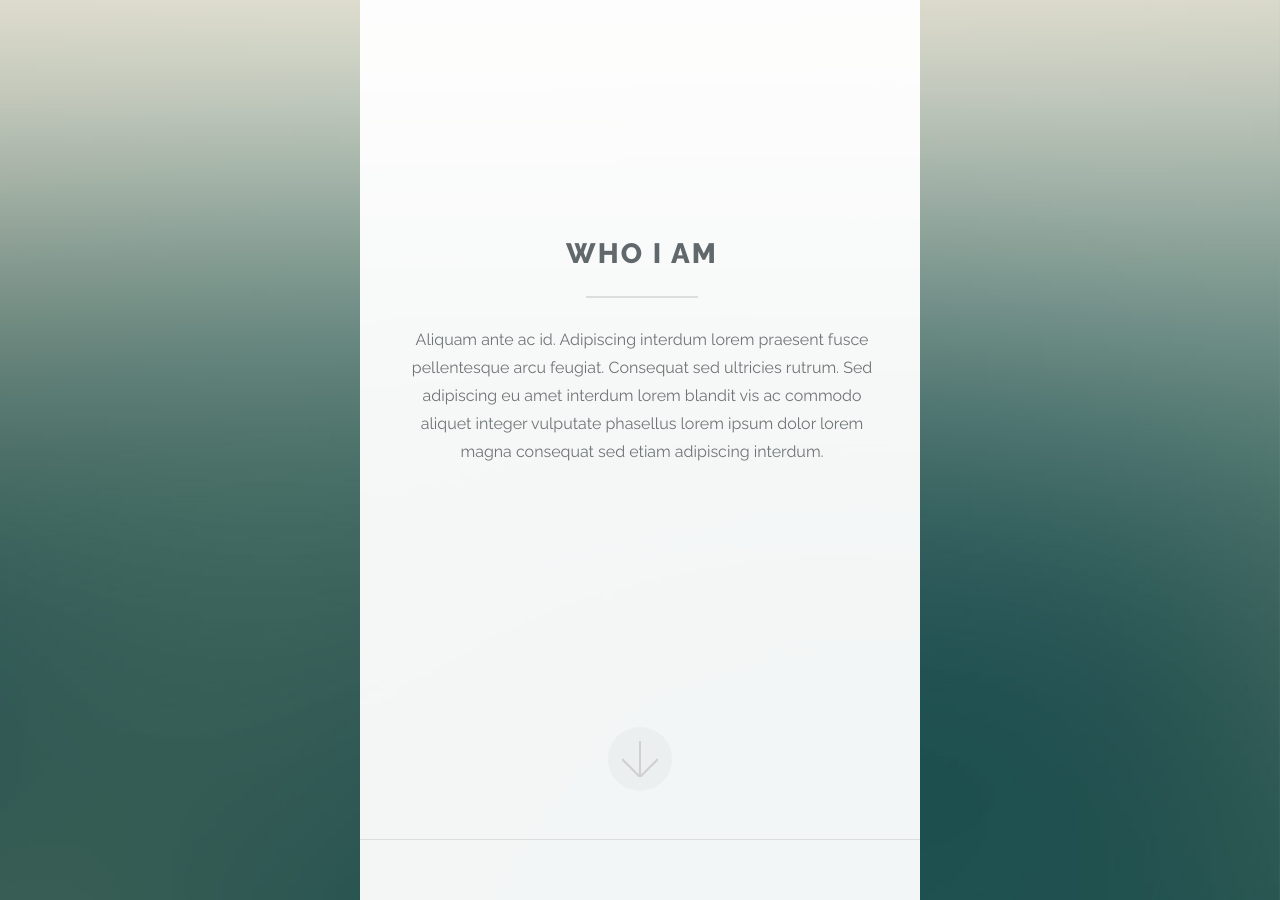
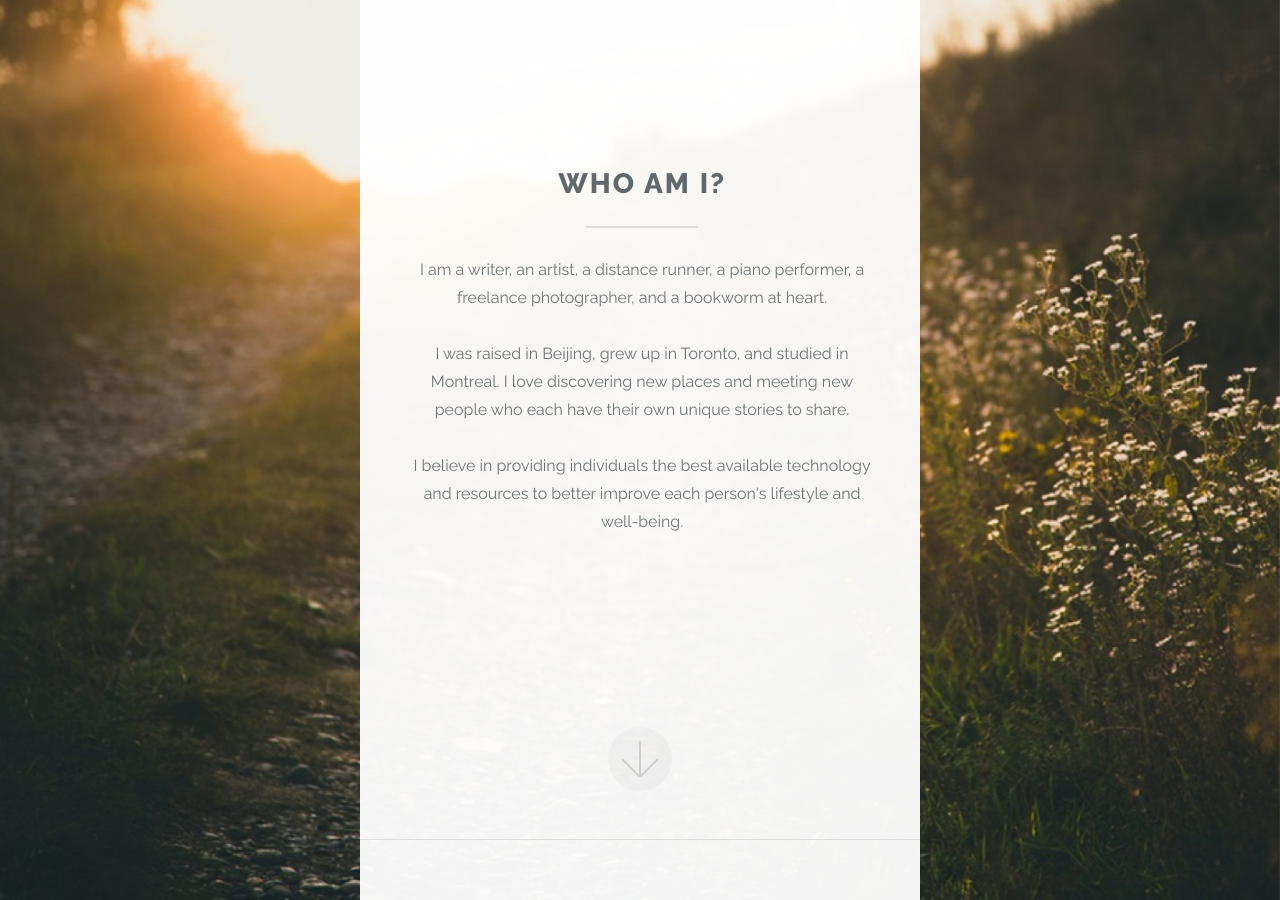
Before and after one commit to em-wang/em-wang.github.io, a Jekyll site: the page built from index.html, in a window 1280 px wide and 900 px high, scrolled down 961 px. Built offline with Jekyll 4.4.1, drawn with Linux system fonts in a browser that asks for light colours; some of the changed text lies outside the part shown.

Commit message:
Publish website

```diff
--- a/_includes/footer.html
+++ b/_includes/footer.html
@@ -19,14 +19,13 @@
         </div>
         <footer>
           <ul class="icons">
-            <li><a href="#" class="icon alt fa-twitter"><span class="label">Twitter</span></a></li>
-            <li><a href="#" class="icon alt fa-facebook"><span class="label">Facebook</span></a></li>
-            <li><a href="#" class="icon alt fa-instagram"><span class="label">Instagram</span></a></li>
-            <li><a href="#" class="icon alt fa-dribbble"><span class="label">Dribbble</span></a></li>
-            <li><a href="#" class="icon alt fa-envelope"><span class="label">Email</span></a></li>
+            <li><a href="https://twitter.com/em_wang" class="icon alt fa-twitter"><span class="label">Twitter</span></a></li>
+            <li><a href="https://www.facebook.com/m.emily.wang" class="icon alt fa-facebook"><span class="label">Facebook</span></a></li>
+            <li><a href="https://www.instagram.com/wang.em/" class="icon alt fa-instagram"><span class="label">Instagram</span></a></li>
+            <li><a href="mailto:emwangm@gmail.com" class="icon alt fa-envelope"><span class="label">Email</span></a></li>
           </ul>
           <ul class="copyright">
-            <li>&copy; Untitled</li><li>Design: <a href="http://html5up.net">HTML5 UP</a></li><li>Demo Images: <a href="http://unsplash.com">Unsplash</a></li>
+            <li>&copy; 2015</li>
           </ul>
         </footer>
       </section>
--- a/_includes/head.html
+++ b/_includes/head.html
@@ -1,5 +1,5 @@
 <head>
-    <title>Highlights by HTML5 UP</title>
+    <title>Emily Wang</title>
     <meta charset="utf-8" />
     <meta name="viewport" content="width=device-width, initial-scale=1" />
     <!--[if lte IE 8]><script src="assets/js/ie/html5shiv.js"></script><![endif]-->
--- a/_includes/header.html
+++ b/_includes/header.html
@@ -1,12 +1,12 @@
 <!-- Header -->
   <section id="header">
     <header class="major">
-      <h1>Highlights</h1>
-      <p>A fun little { responsive } single pager by <a href="http://html5up.net">HTML5 UP</a></p>
+      <h1>Emily Wang</h1>
+      <p>Avid writer. Experienced marketer. Passionate go-getter.</p>
     </header>
     <div class="container">
       <ul class="actions">
-        <li><a href="#one" class="button special scrolly">Begin</a></li>
+        <li><a href="#one" class="button special scrolly">Learn More</a></li>
       </ul>
     </div>
   </section>
--- a/index.html
+++ b/index.html
@@ -8,9 +8,9 @@ layout: default
           <span class="image fit primary"><img src="images/pic01.jpg" alt="" /></span>
           <div class="content">
             <header class="major">
-              <h2>Who I am</h2>
+              <h2>Who am I?</h2>
             </header>
-            <p>Aliquam ante ac id. Adipiscing interdum lorem praesent fusce pellentesque arcu feugiat. Consequat sed ultricies rutrum. Sed adipiscing eu amet interdum lorem blandit vis ac commodo aliquet integer vulputate phasellus lorem ipsum dolor lorem magna consequat sed etiam adipiscing interdum.</p>
+            <p>I am a writer, an artist, a distance runner, a piano performer, a freelance photographer, and a bookworm at heart. <br><br> I was raised in Beijing, grew up in Toronto, and studied in Montreal. I love discovering new places and meeting new people who each have their own unique stories to share. <br><br> I believe in providing individuals the best available technology and resources to better improve each person's lifestyle and well-being.</p>
           </div>
           <a href="#two" class="goto-next scrolly">Next</a>
         </div>
@@ -24,23 +24,23 @@ layout: default
             <header class="major">
               <h2>Stuff I do</h2>
             </header>
-            <p>Consequat sed ultricies rutrum. Sed adipiscing eu amet interdum lorem blandit vis ac commodo aliquet vulputate.</p>
+            <p>I've worked in the CPG industry (RB), in the Non-Profit sector (The Salvation Army, The YMCA) and in the largest international student start-up (AIESEC Inc.).</p>
             <ul class="icons-grid">
               <li>
                 <span class="icon major fa-camera-retro"></span>
-                <h3>Magna Etiam</h3>
+                <h3>I sketch, paint, and take pretty photos.</h3>
               </li>
               <li>
                 <span class="icon major fa-pencil"></span>
-                <h3>Lorem Ipsum</h3>
+                <h3>I write professionally and personally.</h3>
               </li>
               <li>
                 <span class="icon major fa-code"></span>
-                <h3>Nulla Tempus</h3>
+                <h3>I do marketing for some pretty large brands.</h3>
               </li>
               <li>
                 <span class="icon major fa-coffee"></span>
-                <h3>Sed Feugiat</h3>
+                <h3>I am super organized and process oriented.</h3>
               </li>
             </ul>
           </div>
@@ -56,7 +56,7 @@ layout: default
             <header class="major">
               <h2>One more thing</h2>
             </header>
-            <p>Aliquam ante ac id. Adipiscing interdum lorem praesent fusce pellentesque arcu feugiat. Consequat sed ultricies rutrum. Sed adipiscing eu amet interdum lorem blandit vis ac commodo aliquet integer vulputate phasellus lorem ipsum dolor lorem magna consequat sed etiam adipiscing interdum.</p>
+            <p>I'm really good at rhyming and spelling difficult words. I used to compete in a bunch of spelling bees as a kid. </p>
           </div>
           <a href="#footer" class="goto-next scrolly">Next</a>
         </div>
```
Also changed, not shown: other parts of _includes/footer.html (+1 -1 lines), images/bg.jpg, images/pic01.jpg, images/pic02.jpg, images/pic03.jpg, 2 other files.
